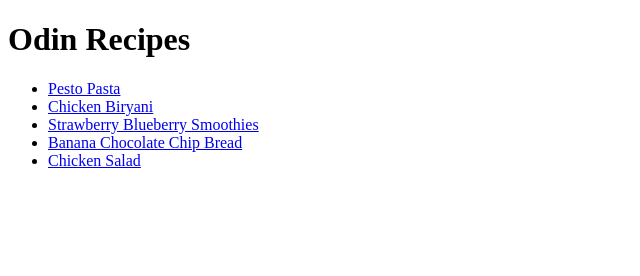
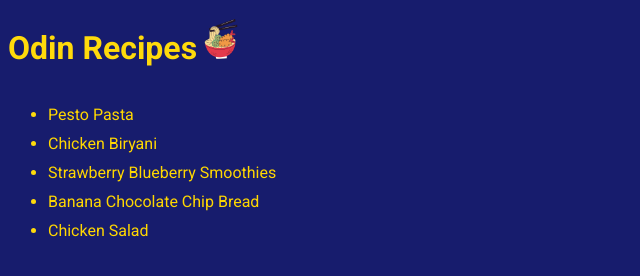
Before and after one commit to chandu-vemula/odin_recipes, a plain HTML site: page index.html in a window 1280 px wide. Shown: the whole page, without its empty margins (0-640 px from the left). Drawn offline with Linux system fonts and the light colour scheme.

Commit message:
add styles to all the recipe pages and index page with logo

```diff
--- a/index.html
+++ b/index.html
@@ -3,16 +3,24 @@
 <head>
   <meta charset="UTF-8">
   <meta name="viewport" content="width=device-width, initial-scale=1.0">
+  <link rel="stylesheet" href="./styles/index.css">
+  <link rel="preconnect" href="https://fonts.googleapis.com">
+  <link rel="preconnect" href="https://fonts.gstatic.com" crossorigin>
+  <link href="https://fonts.googleapis.com/css2?family=Roboto:wght@400;500;700&display=swap" rel="stylesheet">
   <title>Odin Recipes</title>
 </head>
 <body>
-  <h1>Odin Recipes</h1>
+  <div>
+    <h1 class="odin-recipe-logo">Odin Recipes</h1>
+  <img class="odin-recipe-logo-pic"src="./images/noodles.png">
+  </div>
+
   <ul>
-    <li><a href="./recipes/pesto-pasta.html">Pesto Pasta</a></li>
-    <li><a href="./recipes/chicken-biryani.html">Chicken Biryani</a></li>
-    <li><a href="./recipes/blueberry-smoothies.html">Strawberry Blueberry Smoothies</a></li>
-    <li><a href="./recipes/chocolate-bread.html">Banana Chocolate Chip Bread</a></li>
-    <li><a href="./recipes/chicken-salad.html">Chicken Salad</a></li>
+    <li class="link" ><a href="./recipes/pesto-pasta.html">Pesto Pasta</a></li>
+    <li class="link" ><a href="./recipes/chicken-biryani.html">Chicken Biryani</a></li>
+    <li class="link" ><a href="./recipes/blueberry-smoothies.html">Strawberry Blueberry Smoothies</a></li>
+    <li class="link" ><a href="./recipes/chocolate-bread.html">Banana Chocolate Chip Bread</a></li>
+    <li class="link" ><a href="./recipes/chicken-salad.html">Chicken Salad</a></li>
   </ul>
 </body>
 </html>
--- /dev/null
+++ b/styles/index.css
@@ -0,0 +1,36 @@
+body{
+  background-color: rgb(23, 28, 109);
+  color: rgb(255, 218, 11);
+  font-family: roboto, sans-serif;
+}
+a{
+  color: gold;
+  text-decoration: none;
+}
+
+a:hover{
+  opacity: 0.5;
+}
+
+li{
+  margin-bottom: 10px;
+}
+
+img{
+  object-fit: cover;
+  object-position: center;
+}
+
+.odin-recipe-logo{
+  display: inline-block;
+
+}
+.odin-recipe-logo-pic{
+  display: inline-block;
+  width: 40px;
+  height: 40px;
+}
+div{
+  align-items: center;
+  vertical-align: middle;
+}
```
Also changed, not shown: recipes/blueberry-smoothies.html (+1 -9 lines), recipes/chicken-biryani.html (+1 -9 lines), recipes/chicken-salad.html (+1 -9 lines), recipes/chocolate-bread.html (+1 -9 lines), recipes/pesto-pasta.html (+1 -9 lines), images/noodles.png (added).
